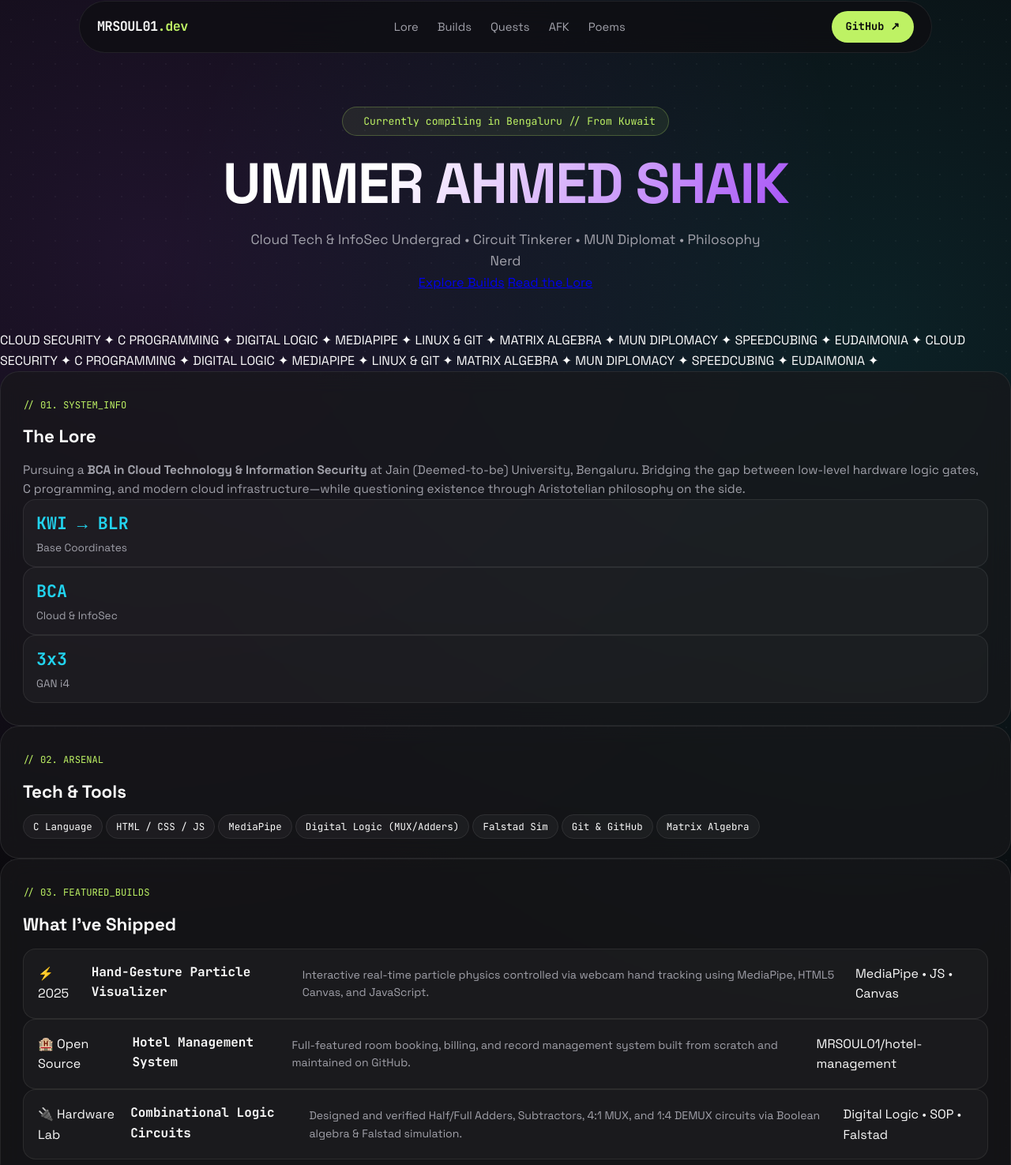
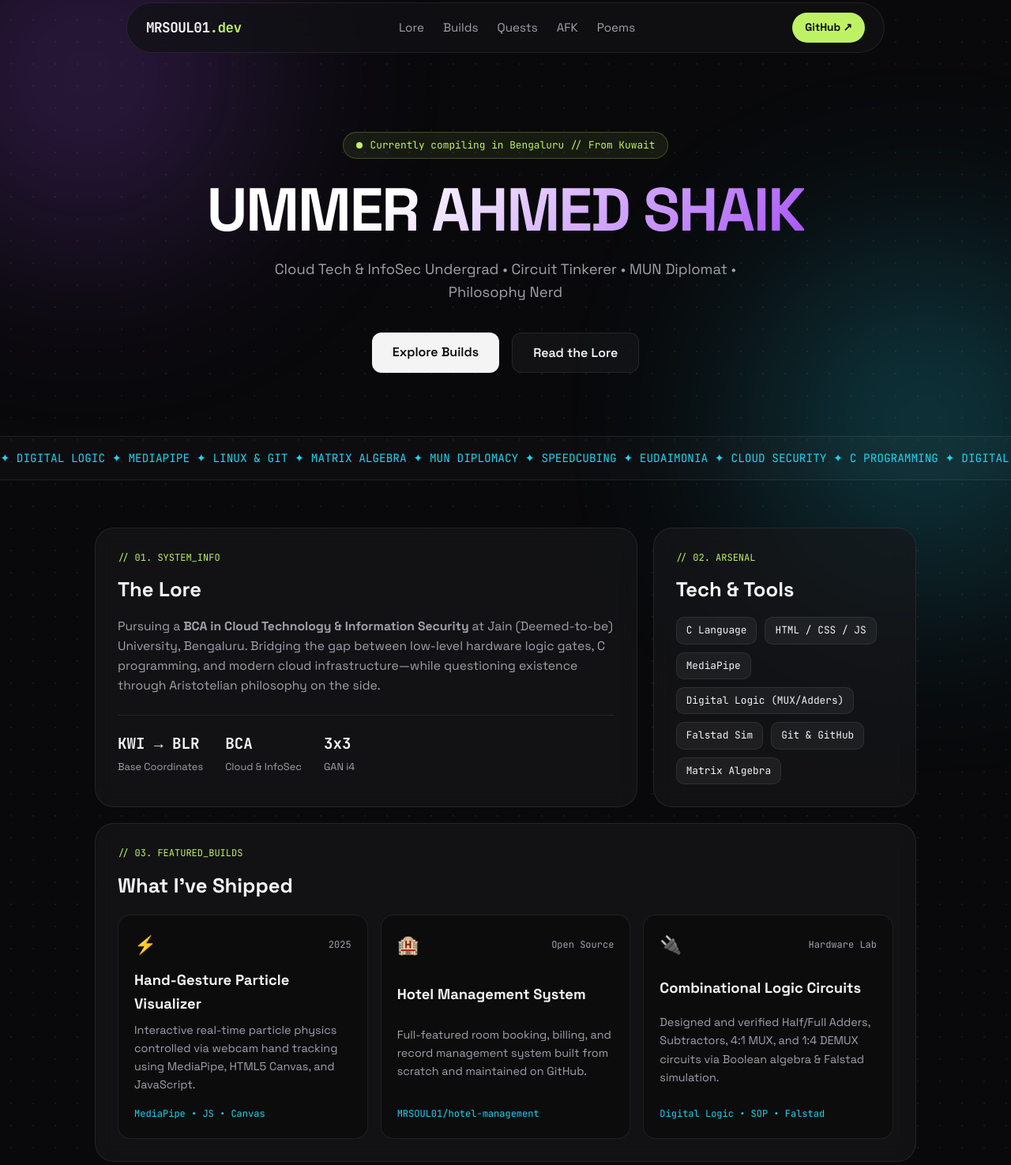
Before and after one commit to MRSOUL01/mrsoul01.github.io, a plain HTML site: page index.html in a window 1280 px wide. Shown: the part 17-1492 px from the top of the page at 79% size. Drawn offline with Linux system fonts and the light colour scheme.

Commit message:
Refactor CSS styles and variables for consistency
Updated various CSS variables and styles for improved design consistency. Adjusted navbar, button styles, and added new ambient effects.

```diff
--- a/style.css
+++ b/style.css
@@ -1,38 +1,32 @@
 :root {
   --bg-dark: #09090b;
-  --card-bg: rgba(24, 24, 27, 0.72);
+  --card-bg: rgba(24, 24, 27, 0.65);
   --card-border: rgba(255, 255, 255, 0.08);
-  --card-hover: rgba(190, 242, 100, 0.35);
-  --text-main: #fafafa;
+  --card-hover: rgba(168, 85, 247, 0.4);
+  --text-main: #f4f4f5;
   --text-muted: #a1a1aa;
   --accent-lime: #bef264;
+  --accent-purple: #a855f7;
   --accent-cyan: #22d3ee;
-  --accent-purple: #a855f7;
-  --font-sans: 'Space Grotesk', sans-serif;
+  --font-display: 'Space Grotesk', sans-serif;
   --font-mono: 'JetBrains Mono', monospace;
 }
 
 * {
-  box-sizing: border-box;
   margin: 0;
   padding: 0;
-}
-
-html {
+  box-sizing: border-box;
   scroll-behavior: smooth;
 }
 
 body {
   background-color: var(--bg-dark);
-  background-image:
-    radial-gradient(circle at 15% 15%, rgba(168, 85, 247, 0.14), transparent 40%),
-    radial-gradient(circle at 85% 20%, rgba(34, 211, 238, 0.12), transparent 42%),
-    radial-gradient(rgba(255, 255, 255, 0.04) 1px, transparent 1px);
-  background-size: 100% 100%, 100% 100%, 28px 28px;
   color: var(--text-main);
-  font-family: var(--font-sans);
+  font-family: var(--font-display);
+  overflow-x: hidden;
   line-height: 1.6;
-  overflow-x: hidden;
+  background-image: radial-gradient(rgba(255, 255, 255, 0.06) 1px, transparent 1px);
+  background-size: 28px 28px;
 }
 
 /* Cursor-Following Ambient Spotlight */
@@ -46,8 +40,8 @@ body {
   background: radial-gradient(
     circle,
     rgba(190, 242, 100, 0.13) 0%,
-    rgba(34, 211, 238, 0.08) 38%,
-    rgba(168, 85, 247, 0.04) 60%,
+    rgba(168, 85, 247, 0.09) 40%,
+    rgba(34, 211, 238, 0.04) 65%,
     transparent 75%
   );
   pointer-events: none;
@@ -57,40 +51,51 @@ body {
   will-change: transform;
 }
 
-#bg-canvas {
+/* Ambient Gradient Blobs */
+.blob {
   position: fixed;
-  inset: 0;
-  width: 100%;
-  height: 100%;
+  width: 420px;
+  height: 420px;
+  border-radius: 50%;
+  filter: blur(130px);
+  opacity: 0.25;
+  z-index: -1;
   pointer-events: none;
-  z-index: 0;
+}
+.blob-1 {
+  top: -100px;
+  left: -100px;
+  background: var(--accent-purple);
+}
+.blob-2 {
+  bottom: 5%;
+  right: -100px;
+  background: var(--accent-cyan);
 }
 
-/* Navbar */
+/* Floating Pill Navbar */
 .navbar {
   position: sticky;
-  top: 18px;
-  z-index: 50;
-  max-width: 1080px;
-  margin: 18px auto 0;
-  padding: 12px 22px;
-  background: rgba(15, 15, 18, 0.78);
+  top: 20px;
+  max-width: 960px;
+  margin: 20px auto;
+  padding: 12px 24px;
+  background: rgba(18, 18, 22, 0.75);
   backdrop-filter: blur(16px);
   border: 1px solid var(--card-border);
   border-radius: 999px;
   display: flex;
+  justify-content: space-between;
   align-items: center;
-  justify-content: space-between;
-  gap: 16px;
+  z-index: 100;
 }
 
 .logo {
   font-family: var(--font-mono);
   font-weight: 700;
-  font-size: 1.05rem;
+  font-size: 1.1rem;
   letter-spacing: -0.5px;
 }
-
 .logo .dot {
   color: var(--accent-lime);
 }
@@ -98,97 +103,172 @@ body {
 .nav-links {
   list-style: none;
   display: flex;
-  align-items: center;
   gap: 24px;
 }
-
 .nav-links a {
+  color: var(--text-muted);
   text-decoration: none;
-  color: var(--text-muted);
-  font-size: 0.92rem;
+  font-size: 0.95rem;
   transition: color 0.2s ease;
 }
-
 .nav-links a:hover {
-  color: var(--text-main);
+  color: var(--accent-lime);
 }
 
 .btn-glow {
-  text-decoration: none;
   background: var(--accent-lime);
   color: #09090b;
-  font-family: var(--font-mono);
+  padding: 8px 16px;
+  border-radius: 999px;
   font-weight: 700;
   font-size: 0.85rem;
-  padding: 9px 18px;
-  border-radius: 999px;
-  border: none;
-  cursor: pointer;
+  text-decoration: none;
   transition: transform 0.2s ease, box-shadow 0.2s ease;
 }
-
 .btn-glow:hover {
-  transform: translateY(-1px);
-  box-shadow: 0 0 22px rgba(190, 242, 100, 0.45);
+  transform: translateY(-2px);
+  box-shadow: 0 0 20px rgba(190, 242, 100, 0.5);
 }
 
-/* Hero */
+/* Hero Section */
 .hero {
-  position: relative;
-  z-index: 1;
-  max-width: 1080px;
-  margin: 68px auto 48px;
-  padding: 0 20px;
   text-align: center;
+  padding: 80px 20px 60px;
+  max-width: 900px;
+  margin: 0 auto;
 }
 
 .status-pill {
   display: inline-flex;
   align-items: center;
   gap: 10px;
-  padding: 7px 16px;
-  border-radius: 999px;
+  font-family: var(--font-mono);
+  font-size: 0.8rem;
+  color: var(--accent-lime);
   background: rgba(190, 242, 100, 0.08);
   border: 1px solid rgba(190, 242, 100, 0.25);
-  color: var(--accent-lime);
-  font-family: var(--font-mono);
-  font-size: 0.82rem;
-  margin-bottom: 22px;
+  padding: 6px 16px;
+  border-radius: 999px;
+  margin-bottom: 24px;
 }
 
-.pulse {
+.pulse-dot {
   width: 8px;
   height: 8px;
+  background: var(--accent-lime);
   border-radius: 50%;
-  background: var(--accent-lime);
-  box-shadow: 0 0 10px var(--accent-lime);
+  animation: pulse 1.8s infinite;
 }
 
-.hero h1 {
-  font-size: clamp(2.4rem, 6vw, 4.5rem);
+@keyframes pulse {
+  0% { box-shadow: 0 0 0 0 rgba(190, 242, 100, 0.7); }
+  70% { box-shadow: 0 0 0 10px rgba(190, 242, 100, 0); }
+  100% { box-shadow: 0 0 0 0 rgba(190, 242, 100, 0); }
+}
+
+/* Glitch Title Effect */
+.glitch {
+  font-size: clamp(2.5rem, 6vw, 4.8rem);
   font-weight: 700;
-  letter-spacing: -1.5px;
-  line-height: 1.08;
-  background: linear-gradient(120deg, #ffffff 35%, #a855f7 85%);
+  letter-spacing: -2px;
+  line-height: 1.05;
+  position: relative;
+  display: inline-block;
+  background: linear-gradient(135deg, #ffffff 30%, #a855f7 100%);
   -webkit-background-clip: text;
   -webkit-text-fill-color: transparent;
-  margin-bottom: 18px;
+}
+
+.glitch:hover::before,
+.glitch:hover::after {
+  content: attr(data-text);
+  position: absolute;
+  top: 0;
+  left: 0;
+  width: 100%;
+  background: var(--bg-dark);
+  -webkit-text-fill-color: var(--accent-cyan);
+}
+.glitch:hover::before {
+  left: 3px;
+  text-shadow: -2px 0 var(--accent-purple);
+  clip-path: inset(20% 0 50% 0);
+}
+.glitch:hover::after {
+  left: -3px;
+  text-shadow: 2px 0 var(--accent-lime);
+  clip-path: inset(60% 0 10% 0);
 }
 
 .subtitle {
-  max-width: 680px;
-  margin: 0 auto;
+  margin: 20px auto 36px;
+  font-size: 1.15rem;
   color: var(--text-muted);
-  font-size: 1.08rem;
+  max-width: 620px;
 }
 
-/* Bento Grid */
-.bento-grid {
-  position: relative;
-  z-index: 1;
+.hero-actions {
+  display: flex;
+  justify-content: center;
+  gap: 16px;
+  flex-wrap: wrap;
+}
+
+.btn-primary, .btn-secondary {
+  padding: 12px 26px;
+  border-radius: 12px;
+  font-weight: 600;
+  text-decoration: none;
+  transition: all 0.25s ease;
+}
+
+.btn-primary {
+  background: var(--text-main);
+  color: var(--bg-dark);
+}
+.btn-primary:hover {
+  background: var(--accent-lime);
+  transform: translateY(-2px);
+}
+
+.btn-secondary {
+  background: var(--card-bg);
+  color: var(--text-main);
+  border: 1px solid var(--card-border);
+}
+.btn-secondary:hover {
+  border-color: var(--accent-purple);
+}
+
+/* Infinite Marquee */
+.marquee-wrapper {
+  overflow: hidden;
+  border-top: 1px solid var(--card-border);
+  border-bottom: 1px solid var(--card-border);
+  background: rgba(255, 255, 255, 0.02);
+  padding: 14px 0;
+  margin: 20px 0 60px;
+  white-space: nowrap;
+}
+
+.marquee-track {
+  display: inline-block;
+  font-family: var(--font-mono);
+  font-size: 0.9rem;
+  color: var(--accent-cyan);
+  animation: scrollText 22s linear infinite;
+}
+
+@keyframes scrollText {
+  from { transform: translateX(0); }
+  to { transform: translateX(-50%); }
+}
+
+/* Bento Grid Layout */
+.bento-container {
   max-width: 1080px;
-  margin: 0 auto 72px;
-  padding: 0 20px;
+  margin: 0 auto;
+  padding: 0 20px 80px;
   display: grid;
   grid-template-columns: repeat(3, 1fr);
   gap: 20px;
@@ -202,7 +282,7 @@ body {
   border: 1px solid var(--card-border);
   border-radius: 24px;
   padding: 28px;
-  transition: border-color 0.25s ease, transform 0.25s ease;
+  transition: transform 0.3s ease, border-color 0.3s ease, box-shadow 0.3s ease;
 }
 
 /* Inner Card Surface Glow Following Cursor */
@@ -213,7 +293,7 @@ body {
   background: radial-gradient(
     420px circle at var(--mouse-x, -500px) var(--mouse-y, -500px),
     rgba(190, 242, 100, 0.09),
-    rgba(34, 211, 238, 0.04) 45%,
+    rgba(168, 85, 247, 0.06) 45%,
     transparent 70%
   );
   opacity: 0;
@@ -226,207 +306,188 @@ body {
 }
 
 .bento-card:hover {
+  transform: translateY(-4px);
   border-color: var(--card-hover);
-  transform: translateY(-2px);
+  box-shadow: 0 12px 32px rgba(168, 85, 247, 0.12);
 }
 
-.span-2 {
-  grid-column: span 2;
-}
-
-.span-3 {
-  grid-column: span 3;
-}
+.span-2 { grid-column: span 2; }
+.span-3 { grid-column: span 3; }
 
 .tag {
-  display: inline-block;
   font-family: var(--font-mono);
-  font-size: 0.76rem;
+  font-size: 0.75rem;
   color: var(--accent-lime);
-  margin-bottom: 12px;
+  display: block;
+  margin-bottom: 10px;
 }
 
 .bento-card h2 {
-  font-size: 1.4rem;
-  margin-bottom: 12px;
+  font-size: 1.6rem;
+  margin-bottom: 14px;
 }
 
 .bento-card p {
   color: var(--text-muted);
-  font-size: 0.96rem;
+  font-size: 0.98rem;
 }
 
-.chip-row {
+/* Stats Row */
+.stat-row {
+  display: flex;
+  gap: 28px;
+  margin-top: 24px;
+  padding-top: 20px;
+  border-top: 1px solid var(--card-border);
+  flex-wrap: wrap;
+}
+.stat-num {
+  display: block;
+  font-family: var(--font-mono);
+  font-size: 1.2rem;
+  font-weight: 700;
+  color: var(--text-main);
+}
+.stat-label {
+  font-size: 0.8rem;
+  color: var(--text-muted);
+}
+
+/* Tech Chips */
+.chip-grid {
   display: flex;
   flex-wrap: wrap;
-  gap: 8px;
-  margin-top: 20px;
+  gap: 10px;
+  margin-top: 12px;
+}
+.chip {
+  font-family: var(--font-mono);
+  font-size: 0.8rem;
+  padding: 6px 12px;
+  border-radius: 10px;
+  background: rgba(255, 255, 255, 0.05);
+  border: 1px solid var(--card-border);
+  transition: all 0.2s ease;
+}
+.chip:hover {
+  background: rgba(168, 85, 247, 0.2);
+  border-color: var(--accent-purple);
+  color: #fff;
 }
 
-.chip {
+/* Projects Grid */
+.project-grid {
+  display: grid;
+  grid-template-columns: repeat(3, 1fr);
+  gap: 16px;
+  margin-top: 16px;
+}
+.project-item {
+  background: rgba(9, 9, 11, 0.6);
+  border: 1px solid var(--card-border);
+  border-radius: 16px;
+  padding: 20px;
+  display: flex;
+  flex-direction: column;
+  justify-content: space-between;
+  transition: border-color 0.25s ease;
+}
+.project-item:hover {
+  border-color: var(--accent-cyan);
+}
+.project-top {
+  display: flex;
+  justify-content: space-between;
+  align-items: center;
+  margin-bottom: 12px;
+}
+.folder-icon {
+  font-size: 1.4rem;
+}
+.project-year {
   font-family: var(--font-mono);
-  font-size: 0.78rem;
-  padding: 6px 12px;
-  border-radius: 999px;
-  background: rgba(255, 255, 255, 0.04);
-  border: 1px solid var(--card-border);
-  color: var(--text-main);
+  font-size: 0.75rem;
+  color: var(--text-muted);
+}
+.project-item h3 {
+  font-size: 1.15rem;
+  margin-bottom: 8px;
+}
+.project-item p {
+  font-size: 0.9rem;
+  margin-bottom: 16px;
+}
+.tech-tag {
+  font-family: var(--font-mono);
+  font-size: 0.75rem;
+  color: var(--accent-cyan);
 }
 
-/* Telemetry Stats */
-.stat-block {
+/* Timeline */
+.timeline {
+  list-style: none;
   display: flex;
   flex-direction: column;
   gap: 18px;
-  margin-top: 6px;
+  margin-top: 12px;
+}
+.timeline li {
+  display: flex;
+  gap: 14px;
+  align-items: flex-start;
+}
+.time-badge {
+  font-family: var(--font-mono);
+  font-size: 0.75rem;
+  font-weight: 700;
+  padding: 4px 10px;
+  border-radius: 8px;
+  background: rgba(34, 211, 238, 0.15);
+  color: var(--accent-cyan);
+  min-width: 54px;
+  text-align: center;
 }
 
-.stat {
-  padding: 12px 16px;
-  border-radius: 16px;
-  background: rgba(255, 255, 255, 0.03);
-  border: 1px solid var(--card-border);
-}
-
-.stat-num {
-  display: block;
-  font-family: var(--font-mono);
-  font-size: 1.35rem;
-  font-weight: 700;
-  color: var(--accent-cyan);
-}
-
-.stat-label {
-  font-size: 0.85rem;
-  color: var(--text-muted);
-}
-
-/* Projects */
-.project-list {
-  display: flex;
-  flex-direction: column;
-  gap: 12px;
-  margin-top: 8px;
-}
-
-.project-item {
-  display: flex;
-  align-items: center;
-  justify-content: space-between;
-  gap: 16px;
-  padding: 16px 18px;
-  border-radius: 16px;
-  background: rgba(255, 255, 255, 0.03);
-  border: 1px solid var(--card-border);
-  text-decoration: none;
-  color: inherit;
-  transition: border-color 0.2s ease, background 0.2s ease;
-}
-
-.project-item:hover {
-  border-color: var(--accent-cyan);
-  background: rgba(34, 211, 238, 0.05);
-}
-
-.project-item h3 {
-  font-family: var(--font-mono);
-  font-size: 1rem;
-  color: var(--text-main);
-  margin-bottom: 4px;
-}
-
-.project-item p {
-  font-size: 0.88rem;
-}
-
-.arrow {
-  font-family: var(--font-mono);
-  color: var(--accent-lime);
-  font-size: 1.1rem;
-}
-
-/* Quests */
-.quest-list {
+/* AFK List */
+.afk-list {
   list-style: none;
   display: flex;
   flex-direction: column;
   gap: 14px;
-  margin-top: 6px;
-}
-
-.quest-list li {
-  padding-bottom: 12px;
-  border-bottom: 1px solid var(--card-border);
-}
-
-.quest-list li:last-child {
-  border-bottom: none;
-  padding-bottom: 0;
-}
-
-.quest-list strong {
-  display: block;
-  font-size: 0.96rem;
-  color: var(--text-main);
-}
-
-.quest-list span {
-  font-size: 0.84rem;
+  margin-top: 12px;
   color: var(--text-muted);
-}
-
-/* AFK */
-.afk-grid {
-  display: grid;
-  grid-template-columns: repeat(3, 1fr);
-  gap: 16px;
-  margin-top: 8px;
-}
-
-.afk-item {
-  padding: 16px;
-  border-radius: 16px;
-  background: rgba(255, 255, 255, 0.03);
-  border: 1px solid var(--card-border);
-}
-
-.afk-item strong {
-  display: block;
-  color: var(--accent-purple);
-  margin-bottom: 6px;
-}
-
-.afk-item span {
-  font-size: 0.9rem;
-  color: var(--text-muted);
+  font-size: 0.95rem;
 }
 
 /* Footer */
 footer {
-  position: relative;
-  z-index: 1;
   text-align: center;
-  padding: 28px 20px 44px;
+  padding: 32px 20px;
+  border-top: 1px solid var(--card-border);
   color: var(--text-muted);
-  font-size: 0.88rem;
+  font-size: 0.9rem;
+}
+.footer-links {
+  margin-top: 8px;
+  display: flex;
+  justify-content: center;
+  gap: 12px;
+}
+.footer-links a {
+  color: var(--accent-lime);
+  text-decoration: none;
 }
 
-/* Responsive */
-@media (max-width: 820px) {
-  .bento-grid,
-  .afk-grid {
+/* Responsive Breakpoints */
+@media (max-width: 860px) {
+  .bento-container,
+  .project-grid {
     grid-template-columns: 1fr;
   }
-  .span-2,
-  .span-3 {
+  .span-2, .span-3 {
     grid-column: span 1;
   }
   .nav-links {
-    gap: 12px;
-    font-size: 0.82rem;
-  }
-  .navbar {
-    margin: 12px 14px 0;
-    padding: 10px 14px;
+    display: none;
   }
 }
```
